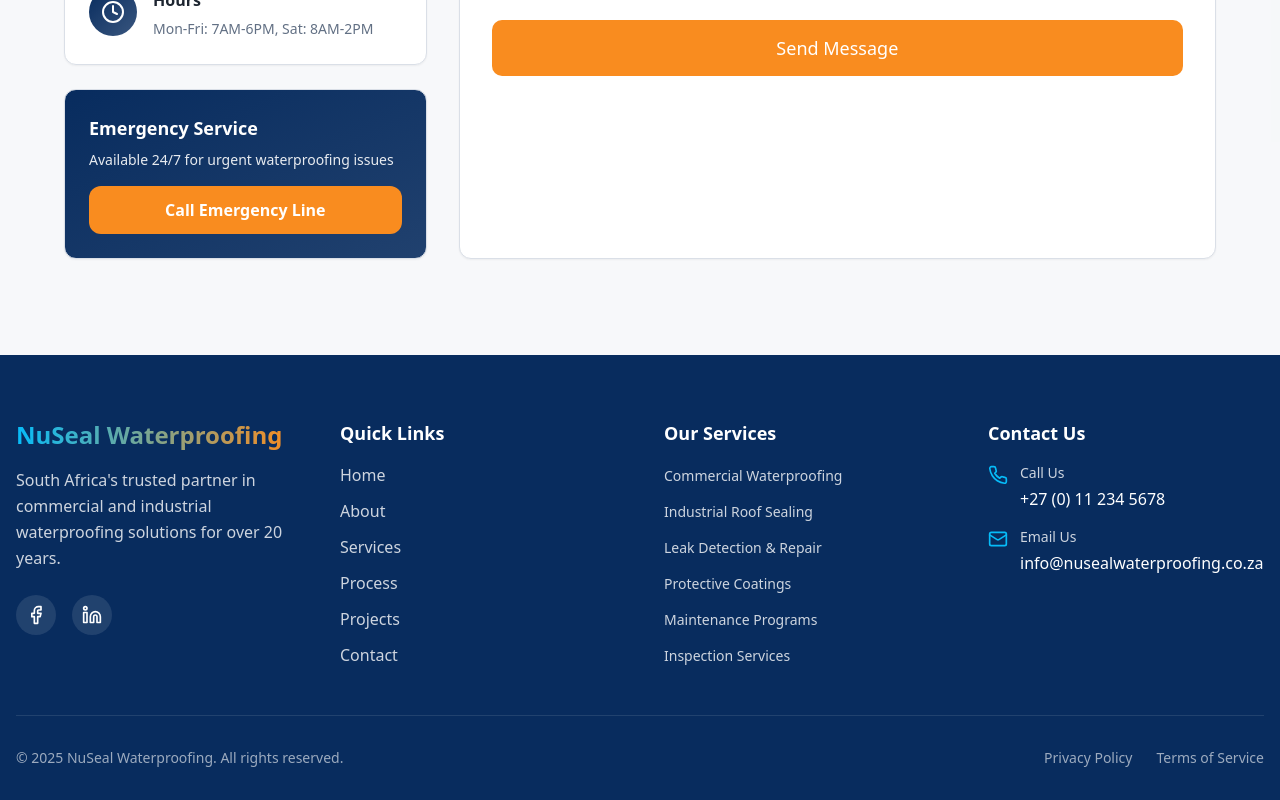
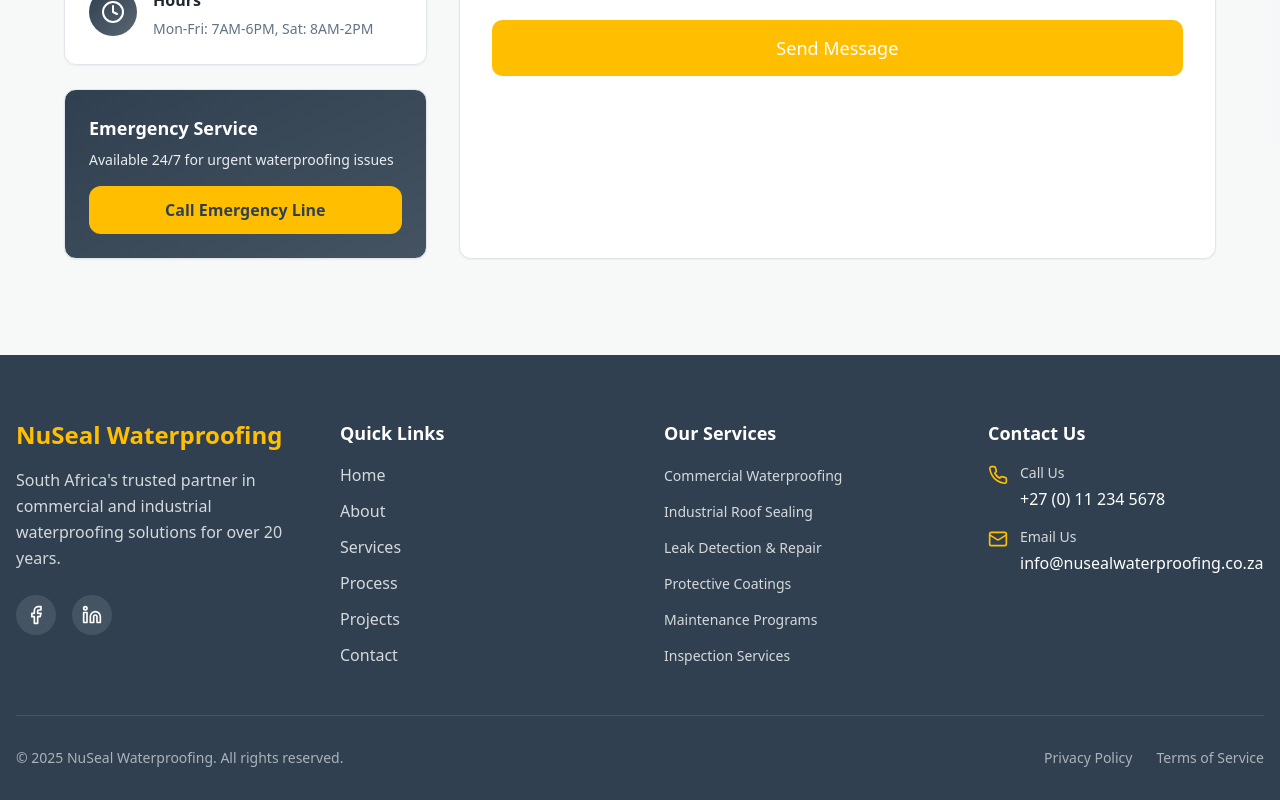
Before and after one commit to bk8m748bh7-dev/slick-seal-solutions, a React (Vite) app: page / in a window 1280 px wide. Shown: the part 5447-6247 px from the top of the page. Built offline with nearby package versions, Linux system fonts and the light colour scheme; the HTML template or start-up script is replaced by a standard one.

Commit message:
Refactor: Update website colors

```diff
--- a/src/index.css
+++ b/src/index.css
@@ -8,71 +8,71 @@ All colors MUST be HSL.
 
 @layer base {
   :root {
-    --background: 210 20% 98%;
-    --foreground: 215 25% 15%;
+    --background: 0 0% 98%;
+    --foreground: 210 20% 15%;
 
     --card: 0 0% 100%;
-    --card-foreground: 215 25% 15%;
+    --card-foreground: 210 20% 15%;
 
     --popover: 0 0% 100%;
-    --popover-foreground: 215 25% 15%;
+    --popover-foreground: 210 20% 15%;
 
-    --primary: 215 85% 20%;
+    --primary: 210 25% 25%;
     --primary-foreground: 0 0% 100%;
 
-    --secondary: 195 95% 50%;
-    --secondary-foreground: 215 85% 20%;
+    --secondary: 45 100% 50%;
+    --secondary-foreground: 210 25% 25%;
 
-    --muted: 210 20% 95%;
-    --muted-foreground: 215 15% 45%;
+    --muted: 210 15% 94%;
+    --muted-foreground: 210 15% 45%;
 
-    --accent: 30 95% 55%;
-    --accent-foreground: 0 0% 100%;
+    --accent: 45 100% 50%;
+    --accent-foreground: 210 25% 25%;
 
     --destructive: 0 84.2% 60.2%;
     --destructive-foreground: 0 0% 100%;
 
-    --border: 215 20% 88%;
-    --input: 215 20% 88%;
-    --ring: 195 95% 50%;
+    --border: 210 20% 90%;
+    --input: 210 20% 90%;
+    --ring: 45 100% 50%;
 
     --radius: 0.75rem;
 
     /* Custom design tokens */
-    --gradient-hero: linear-gradient(135deg, hsl(215 85% 20%) 0%, hsl(215 75% 30%) 50%, hsl(195 85% 40%) 100%);
-    --gradient-accent: linear-gradient(135deg, hsl(195 95% 50%) 0%, hsl(185 95% 55%) 100%);
-    --shadow-xl: 0 20px 60px -15px hsl(215 85% 20% / 0.3);
-    --shadow-glow: 0 0 40px hsl(195 95% 50% / 0.3);
+    --gradient-hero: linear-gradient(135deg, hsl(210 25% 25%) 0%, hsl(210 30% 35%) 50%, hsl(45 100% 50%) 100%);
+    --gradient-accent: linear-gradient(135deg, hsl(45 100% 50%) 0%, hsl(45 100% 60%) 100%);
+    --shadow-xl: 0 20px 60px -15px hsl(210 25% 25% / 0.3);
+    --shadow-glow: 0 0 40px hsl(45 100% 50% / 0.4);
   }
 
   .dark {
-    --background: 215 30% 8%;
+    --background: 210 25% 10%;
     --foreground: 0 0% 98%;
 
-    --card: 215 25% 12%;
+    --card: 210 25% 15%;
     --card-foreground: 0 0% 98%;
 
-    --popover: 215 25% 12%;
+    --popover: 210 25% 15%;
     --popover-foreground: 0 0% 98%;
 
-    --primary: 195 95% 50%;
-    --primary-foreground: 215 85% 20%;
+    --primary: 45 100% 50%;
+    --primary-foreground: 210 25% 15%;
 
-    --secondary: 215 30% 18%;
+    --secondary: 210 25% 20%;
     --secondary-foreground: 0 0% 98%;
 
-    --muted: 215 30% 18%;
-    --muted-foreground: 215 15% 65%;
+    --muted: 210 20% 20%;
+    --muted-foreground: 210 15% 65%;
 
-    --accent: 30 95% 55%;
-    --accent-foreground: 0 0% 100%;
+    --accent: 45 100% 50%;
+    --accent-foreground: 210 25% 15%;
 
     --destructive: 0 62.8% 50%;
     --destructive-foreground: 0 0% 98%;
 
-    --border: 215 30% 18%;
-    --input: 215 30% 18%;
-    --ring: 195 95% 50%;
+    --border: 210 20% 22%;
+    --input: 210 20% 22%;
+    --ring: 45 100% 50%;
   }
 }
 
```
